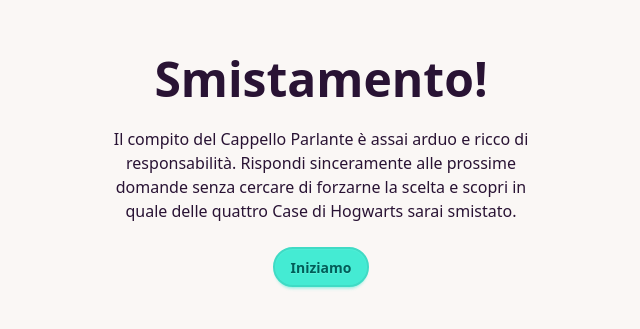
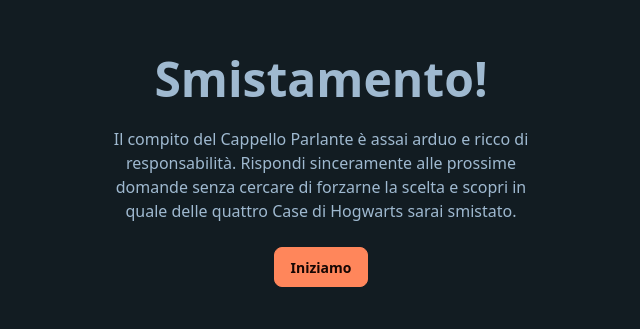
Before and after one commit to enricoopezzo/smistamento, a Nuxt app: page / in a window 1280 px wide. Shown: the part 229-558 px from the top of the page, without its empty margins (319-959 px from the left). Built offline with nearby package versions, Linux system fonts and the light colour scheme.

Commit message:
chore: changed theme

```diff
--- a/app.vue
+++ b/app.vue
@@ -1,5 +1,5 @@
 <template>
-  <div data-theme="cupcake">
+  <div>
     <NuxtPage />
   </div>
 </template>
--- a/assets/css/app.css
+++ b/assets/css/app.css
@@ -1,4 +1,4 @@
 @import "tailwindcss";
  @plugin "daisyui" {
-   themes: light --default, dark --prefersdark, cupcake;
+   themes: sunset --default, sunset --prefersdark;
  }
```
Also changed, not shown: pages/index.vue (+4 -5 lines).
